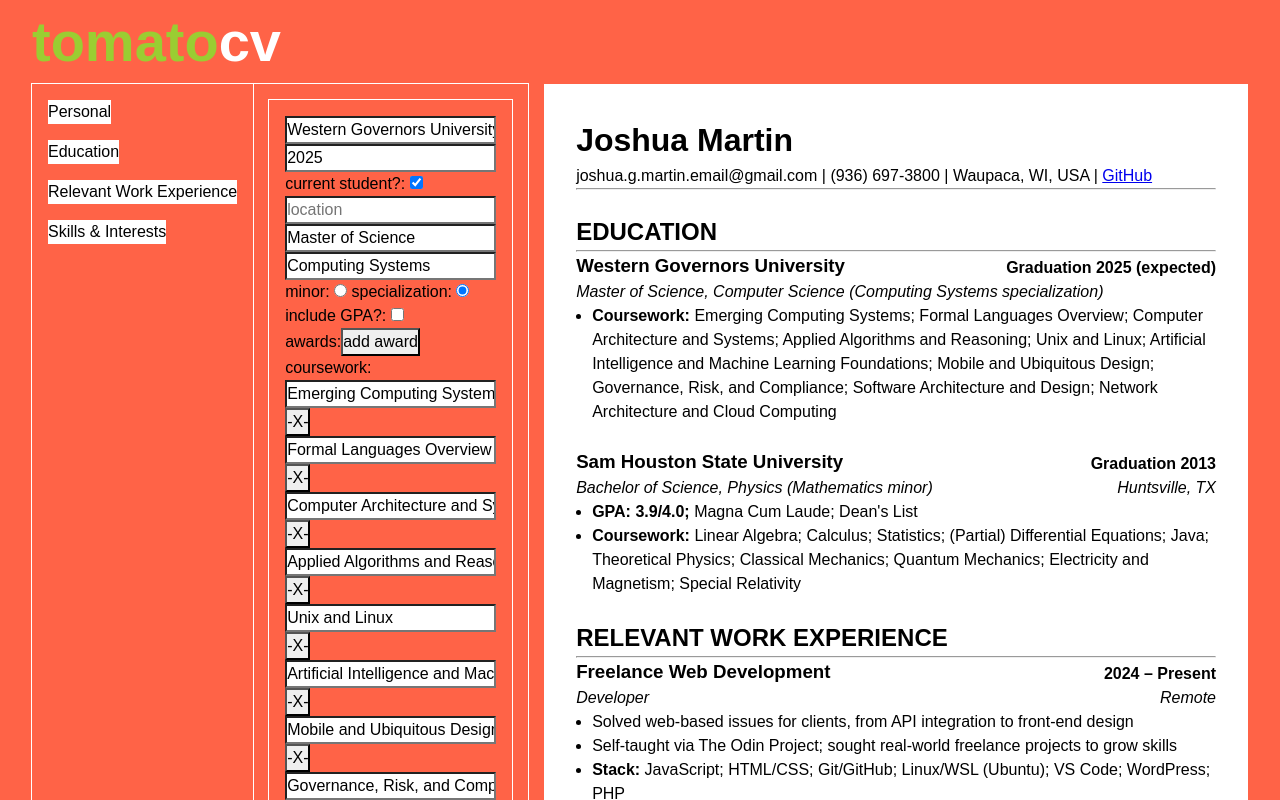
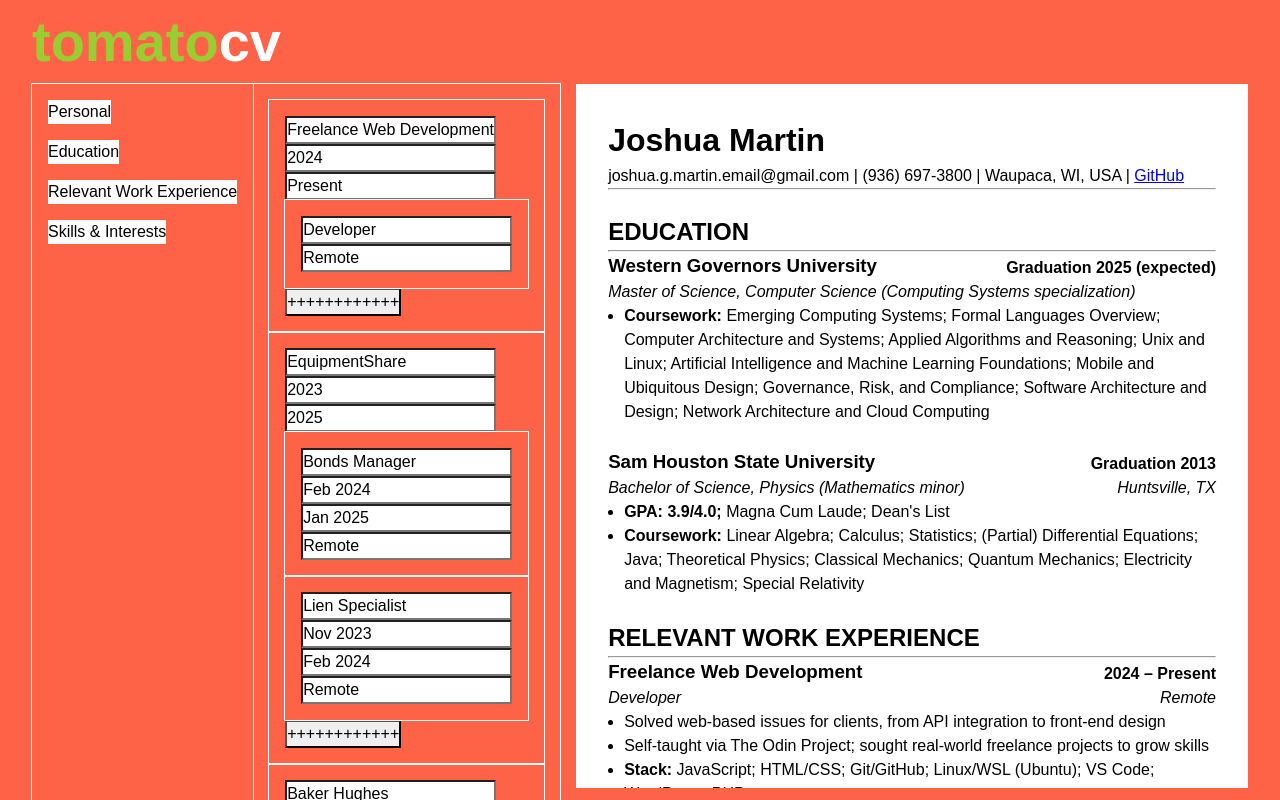
Before and after one commit to joshuaGmartin/cv-app, a React (Vite) app: page / in a window 1280 px wide. Shown: the top 800 px of the page. Built offline with nearby package versions, Linux system fonts and the light colour scheme.

Commit message:
Begin nested data handling in WorkExp input.
Minor css tweaks for dev

```diff
--- a/src/App.css
+++ b/src/App.css
@@ -50,7 +50,9 @@
   }
 }
 
-.InfoInput .education-section {
+.InfoInput .education-section,
+.InfoInput .work-exp-section,
+.InfoInput .work-exp-section .work-exp-job-section {
   padding: var(--padding);
   outline: white solid 1px;
 }
@@ -58,6 +60,12 @@
 .Resume {
   background-color: white;
   padding: calc(2 * var(--padding));
+
+  max-height: calc(100vh - 6rem);
+  overflow-y: scroll;
+
+  /* position: fixed; */
+  /* margin-left: 50rem; */
 }
 
 .Resume .education-top-line,
--- a/src/components/InfoInput.jsx
+++ b/src/components/InfoInput.jsx
@@ -26,7 +26,11 @@ export default function InfoInput({ userData, setUserData, resetData }) {
         );
       case "Relevant Work Experience":
         return (
-          <InfoInput_WorkExp userData={userData} setUserData={setUserData} />
+          <InfoInput_WorkExp
+            userData={userData}
+            setUserData={setUserData}
+            resetData={resetData}
+          />
         );
       case "Skills & Interests":
         return (
@@ -37,12 +41,29 @@ export default function InfoInput({ userData, setUserData, resetData }) {
         );
       default:
         return (
-          // <InfoInput_Personal userData={userData} setUserData={setUserData} />
-          <InfoInput_Education
+          // <InfoInput_Personal
+          //   userData={userData}
+          //   setUserData={setUserData}
+          //   resetData={resetData}
+          // />
+
+          // <InfoInput_Education
+          //   userData={userData}
+          //   setUserData={setUserData}
+          //   resetData={resetData}
+          // />
+
+          <InfoInput_WorkExp
             userData={userData}
             setUserData={setUserData}
             resetData={resetData}
           />
+
+          // <InfoInput_SkillsAndInt
+          //   userData={userData}
+          //   setUserData={setUserData}
+          //   resetData={resetData}
+          // />
         );
     }
   }
--- a/src/components/InfoInput_Education.jsx
+++ b/src/components/InfoInput_Education.jsx
@@ -37,23 +37,12 @@ export default function InfoInput_Education({
       })}
 
       {/* add education button */}
-      <button
-        className="add-education-button"
-        onClick={() =>
-          setUserData({
-            ...userData,
-            education: [
-              ...userData.education,
-              {
-                ...resetData.education[0],
-                id: crypto.randomUUID(),
-              },
-            ],
-          })
-        }
-      >
-        ++++++++++++
-      </button>
+      {componentBuilder.getAddSectionButton(
+        userData,
+        setUserData,
+        resetData,
+        "education"
+      )}
     </div>
   );
 }
@@ -66,7 +55,7 @@ function getEducationInputs(
 ) {
   return (
     <div className="education-inputs">
-      {getEducationInputs_topLine(thisEd, userData, setUserData)}
+      {getEducationInputs_topLines(thisEd, userData, setUserData)}
       {getEducationInputs_listInputs(
         thisEd,
         userData,
@@ -77,7 +66,7 @@ function getEducationInputs(
   );
 }
 
-function getEducationInputs_topLine(thisEd, userData, setUserData) {
+function getEducationInputs_topLines(thisEd, userData, setUserData) {
   return (
     <div className="education-top-lines-inputs">
       {componentBuilder.getTextInput(
@@ -85,7 +74,7 @@ function getEducationInputs_topLine(thisEd, userData, setUserData) {
         "school",
         userData,
         setUserData,
-        thisEd.school + thisEd.gradYear + "school-input"
+        thisEd.id + "-school-input"
       )}
 
       <div className="grad-year-line">
@@ -94,14 +83,14 @@ function getEducationInputs_topLine(thisEd, userData, setUserData) {
           "gradYear",
           userData,
           setUserData,
-          thisEd.school + thisEd.gradYear + "gradYear-input"
+          thisEd.id + "-gradYear-input"
         )}
         {componentBuilder.getCheckBoxInput(
           thisEd,
           "currentStudent",
           userData,
           setUserData,
-          thisEd.school + thisEd.gradYear + "currentStudent-input"
+          thisEd.id + "-currentStudent-input"
         )}
       </div>
 
@@ -110,14 +99,14 @@ function getEducationInputs_topLine(thisEd, userData, setUserData) {
         "location",
         userData,
         setUserData,
-        thisEd.school + thisEd.gradYear + "location-input"
+        thisEd.id + "-location-input"
       )}
       {componentBuilder.getTextInput(
         thisEd,
         "degree",
         userData,
         setUserData,
-        thisEd.school + thisEd.gradYear + "degree-input"
+        thisEd.id + "-degree-input"
       )}
 
       <div className="minOrSpec-line">
@@ -126,21 +115,21 @@ function getEducationInputs_topLine(thisEd, userData, setUserData) {
           "minorOrSpec",
           userData,
           setUserData,
-          thisEd.school + thisEd.gradYear + "minorOrSpec-input"
+          thisEd.id + "-minorOrSpec-input"
         )}
         {componentBuilder.getRadioInput(
           thisEd,
           "minor",
           userData,
           setUserData,
-          thisEd.school + thisEd.gradYear + "minor-input"
+          thisEd.id + "-minor-input"
         )}{" "}
         {componentBuilder.getRadioInput(
           thisEd,
           "specialization",
           userData,
           setUserData,
-          thisEd.school + thisEd.gradYear + "specialization-input"
+          thisEd.id + "-specialization-input"
         )}
       </div>
     </div>
@@ -182,7 +171,7 @@ function getEducationInputs_gpaInputs(thisEd, userData, setUserData) {
         "gpa",
         userData,
         setUserData,
-        thisEd.school + thisEd.gradYear + "includeGPA-input"
+        thisEd.id + "-includeGPA-input"
       )}
       {thisEd.gpa || thisEd.gpa === ""
         ? componentBuilder.getTextInput(
@@ -190,7 +179,7 @@ function getEducationInputs_gpaInputs(thisEd, userData, setUserData) {
             "gpa",
             userData,
             setUserData,
-            thisEd.school + thisEd.gradYear + "gpa-input"
+            thisEd.id + "-gpa-input"
           )
         : null}
       {thisEd.gpa || thisEd.gpa === ""
@@ -199,7 +188,7 @@ function getEducationInputs_gpaInputs(thisEd, userData, setUserData) {
             "gpaScale",
             userData,
             setUserData,
-            thisEd.school + thisEd.gradYear + "gpaScale-input"
+            thisEd.id + "-gpaScale-input"
           )
         : null}
     </div>
--- a/src/components/InfoInput_WorkExp.jsx
+++ b/src/components/InfoInput_WorkExp.jsx
@@ -1,7 +1,175 @@
-export default function InfoInput_WorkExp() {
+import * as componentBuilder from "../modules/componentBuilder.jsx";
+import { FocusHandler } from "../modules/Helper.jsx";
+
+export default function InfoInput_WorkExp({
+  userData,
+  setUserData,
+  resetData,
+}) {
+  const setFocusElementInfo = FocusHandler();
+
   return (
     <div className="InfoInput_WorkExp">
-      this is from InfoInput_WorkExp component
+      {userData.workExperience.map((thisWork) => {
+        return (
+          <div key={thisWork.id} className="work-exp-section">
+            {getWorkExpInputs(
+              thisWork,
+              userData,
+              setUserData,
+              setFocusElementInfo,
+              resetData
+            )}
+          </div>
+        );
+      })}
+      {componentBuilder.getAddSectionButton(
+        userData,
+        setUserData,
+        resetData,
+        "workExperience"
+      )}
     </div>
   );
 }
+
+function getWorkExpInputs(
+  thisWork,
+  userData,
+  setUserData,
+  setFocusElementInfo,
+  resetData
+) {
+  return (
+    <div className="work-exp-inputs">
+      {getWorkExpInputs_topLines(thisWork, userData, setUserData)}
+      {getWorkExpInputs_jobSection(
+        thisWork,
+        userData,
+        setUserData,
+        resetData
+      )}{" "}
+    </div>
+  );
+}
+
+function getWorkExpInputs_topLines(thisWork, userData, setUserData) {
+  return (
+    <div className="work-exp-top-lines-inputs">
+      {componentBuilder.getTextInput(
+        thisWork,
+        "employer",
+        userData,
+        setUserData,
+        thisWork.id + "-employer-input",
+        "workExperience"
+      )}
+
+      <div className="work-exp-section-time">
+        {componentBuilder.getTextInput(
+          thisWork,
+          "totalTimeStart",
+          userData,
+          setUserData,
+          thisWork.id + "-totalTimeStart-input",
+          "workExperience"
+        )}
+        {componentBuilder.getTextInput(
+          thisWork,
+          "totalTimeEnd",
+          userData,
+          setUserData,
+          thisWork.id + "-totalTimeEnd-input",
+          "workExperience"
+        )}
+      </div>
+    </div>
+  );
+}
+
+function getWorkExpInputs_jobSection(
+  thisWork,
+  userData,
+  setUserData,
+  resetData
+) {
+  return (
+    <>
+      {thisWork.jobsInfo.map((thisJob) => {
+        return (
+          <div key={thisJob.id} className="work-exp-job-section">
+            {componentBuilder.getTextInput_nested1(
+              userData,
+              setUserData,
+              thisWork,
+              "workExperience",
+              thisJob,
+              "jobsInfo",
+              "position",
+              thisWork.id + "-position-input"
+            )}
+
+            {thisWork.jobsInfo.length > 1 ? (
+              <>
+                {componentBuilder.getTextInput_nested1(
+                  userData,
+                  setUserData,
+                  thisWork,
+                  "workExperience",
+                  thisJob,
+                  "jobsInfo",
+                  "timeStart",
+                  thisWork.id + "-timeStart-input"
+                )}
+                {componentBuilder.getTextInput_nested1(
+                  userData,
+                  setUserData,
+                  thisWork,
+                  "workExperience",
+                  thisJob,
+                  "jobsInfo",
+                  "timeEnd",
+                  thisWork.id + "-timeEnd-input"
+                )}
+              </>
+            ) : null}
+
+            {/* {getWorkExpInputs_listInputs(
+              thisWork,
+              userData,
+              setUserData,
+              setFocusElementInfo
+              )} */}
+            {componentBuilder.getTextInput_nested1(
+              userData,
+              setUserData,
+              thisWork,
+              "workExperience",
+              thisJob,
+              "jobsInfo",
+              "location",
+              thisWork.id + "-location-input"
+            )}
+          </div>
+        );
+      })}
+      {componentBuilder.getAddSectionButton_nested1(
+        userData,
+        setUserData,
+        thisWork,
+        "workExperience",
+        "jobsInfo",
+        resetData
+      )}
+    </>
+  );
+}
+
+function getWorkExpInputs_listInputs(
+  thisWork,
+  userData,
+  setUserData,
+  setFocusElementInfo
+) {
+  return;
+}
--- a/src/components/ResumePortion_WorkExp.jsx
+++ b/src/components/ResumePortion_WorkExp.jsx
@@ -30,7 +30,7 @@ export default function ResumePortion_WorkExp({ userData }) {
                         </>
                       ) : null}
                     </i>
-                    {index === 0 ? <i>{thisJob.location}</i> : null}
+                    <i>{thisJob.location}</i>
                   </div>
 
                   <ul>
--- a/src/modules/componentBuilder.jsx
+++ b/src/modules/componentBuilder.jsx
@@ -1,12 +1,22 @@
-export function getTextInput(thisEd, key, userData, setUserData, inputName) {
-  // let [thisEd, key, userData, setUserData, inputName, type] = args;
-  let value = thisEd[key];
+// =========================================================================
+// unnested updaters
+// =========================================================================
+
+export function getTextInput(
+  thisListItem,
+  key,
+  userData,
+  setUserData,
+  inputName,
+  dataType
+) {
+  let value = thisListItem[key];
 
   // handle special
   if (key === "minorOrSpec") {
     key = "minor";
-    if (thisEd.minor === null) key = "specialization";
-    value = thisEd[key];
+    if (thisListItem.minor === null) key = "specialization";
+    value = thisListItem[key];
   }
   if (key === "gpa" || key === "gpaScale") {
     if (value === true) value = "";
@@ -21,6 +31,12 @@ export function getTextInput(thisEd, key, userData, setUserData, inputName) {
     case "gpaScale":
       placeholder = "gpa scale";
       break;
+    case "totalTimeStart":
+      placeholder = "when started?";
+      break;
+    case "totalTimeEnd":
+      placeholder = "when ended?";
+      break;
   }
 
   return (
@@ -33,13 +49,13 @@ export function getTextInput(thisEd, key, userData, setUserData, inputName) {
         onChange={(e) =>
           setUserData({
             ...userData,
-            education: userData.education.map((mapEd) => {
-              if (mapEd.id === thisEd.id) {
+            [dataType]: userData[dataType].map((thisMap) => {
+              if (thisMap.id === thisListItem.id) {
                 return {
-                  ...mapEd,
+                  ...thisMap,
                   [key]: e.target.value,
                 };
-              } else return { ...mapEd };
+              } else return { ...thisMap };
             }),
           })
         }
@@ -48,9 +64,8 @@ export function getTextInput(thisEd, key, userData, setUserData, inputName) {
   );
 }
 
-//bug: dont think index will work once add delete/add awards. will need ids in database lists? - works
 export function getListItemInput(
-  thisEd,
+  thisListItem,
   userData,
   setUserData,
   inputName,
@@ -82,7 +97,7 @@ export function getListItemInput(
         setUserData({
           ...userData,
           education: userData.education.map((mapEd) => {
-            if (mapEd.id === thisEd.id) {
+            if (mapEd.id === thisListItem.id) {
               return {
                 ...mapEd,
                 [key]: mapEd[key].map((maplistItem, mapIndex) => {
@@ -99,13 +114,13 @@ export function getListItemInput(
 }
 
 export function getCheckBoxInput(
-  thisEd,
+  thisListItem,
   key,
   userData,
   setUserData,
   inputName
 ) {
-  let checked = thisEd[key];
+  let checked = thisListItem[key];
 
   let label = key;
   switch (key) {
@@ -114,7 +129,7 @@ export function getCheckBoxInput(
       break;
     case "gpa":
       label = "include GPA";
-      if (thisEd.gpa === "") checked = true; // empty string is false in boolean
+      if (thisListItem.gpa === "") checked = true; // empty string is false in boolean
       break;
   }
 
@@ -125,16 +140,19 @@ export function getCheckBoxInput(
         id={inputName}
         name={inputName}
         type="checkbox"
-        checked={checked} // thisEd[key] || thisEd.gpa === "" ???
+        checked={checked} // thisListItem[key] || thisListItem.gpa === "" ???
         onChange={() =>
           setUserData({
             ...userData,
             education: userData.education.map((mapEd) => {
-              if (mapEd === thisEd) {
+              if (mapEd === thisListItem) {
                 return {
                   ...mapEd,
-                  [key]: !thisEd[key],
-                  gpaScale: key === "gpa" ? !thisEd.gpaScale : thisEd.gpaScale, // could make condition to save GPA in dataBase
+                  [key]: !thisListItem[key],
+                  gpaScale:
+                    key === "gpa"
+                      ? !thisListItem.gpaScale
+                      : thisListItem.gpaScale, // could make condition to save GPA in dataBase
                 };
               } else return { ...mapEd };
             }),
@@ -145,7 +163,13 @@ export function getCheckBoxInput(
   );
 }
 
-export function getRadioInput(thisEd, key, userData, setUserData, inputName) {
+export function getRadioInput(
+  thisListItem,
+  key,
+  userData,
+  setUserData,
+  inputName
+) {
   let otherKey = "minor";
   if (key === "minor") otherKey = "specialization";
 
@@ -157,15 +181,15 @@ export function getRadioInput(thisEd, key, userData, setUserData, inputName) {
         id={inputName}
         name={inputName}
         value={key}
-        checked={thisEd[key] !== null}
+        checked={thisListItem[key] !== null}
         onChange={() =>
           setUserData({
             ...userData,
             education: userData.education.map((mapEd) => {
-              if (mapEd === thisEd) {
+              if (mapEd === thisListItem) {
                 return {
                   ...mapEd,
-                  [key]: thisEd[otherKey],
+                  [key]: thisListItem[otherKey],
                   [otherKey]: null,
                 };
               } else return { ...mapEd };
@@ -176,3 +200,140 @@ export function getRadioInput(thisEd, key, userData, setUserData, inputName) {
     </label>
   );
 }
+
+export function getAddSectionButton(
+  userData,
+  setUserData,
+  resetData,
+  sectionType
+) {
+  return (
+    <button
+      className={`add-${sectionType}-button`}
+      onClick={() =>
+        setUserData({
+          ...userData,
+          [sectionType]: [
+            ...userData[sectionType],
+            {
+              ...resetData[sectionType][0],
+              id: crypto.randomUUID(),
+            },
+          ],
+        })
+      }
+    >
+      ++++++++++++
+    </button>
+  );
+}
+
+// =========================================================================
+// nested updaters
+// =========================================================================
+
+export function getTextInput_nested1(
+  userData,
+  setUserData,
+  thisSection_top,
+  thisSection_top_key,
+  thisSection_nested,
+  thisSection_nested_key,
+  keyToChange,
+  inputName
+) {
+  let value = thisSection_nested[keyToChange];
+
+  // set and format placeholders
+  let placeholder = keyToChange;
+  switch (keyToChange) {
+    //test
+    case "timeStart":
+      placeholder = "when start position?";
+      break;
+    case "timeEnd":
+      placeholder = "when end position?";
+      break;
+  }
+
+  return (
+    <div>
+      <input
+        name={inputName}
+        type="text"
+        placeholder={placeholder}
+        value={value}
+        onChange={(e) =>
+          setUserData({
+            ...userData,
+            [thisSection_top_key]: userData[thisSection_top_key].map(
+              (topSectionMap) => {
+                if (topSectionMap.id === thisSection_top.id) {
+                  return {
+                    ...topSectionMap,
+                    [thisSection_nested_key]: topSectionMap[
+                      thisSection_nested_key
+                    ].map((nestedSectionMap) => {
+                      if (nestedSectionMap.id === thisSection_nested.id) {
+                        return {
+                          ...nestedSectionMap,
+                          [keyToChange]: e.target.value,
+                        };
+                      } else return nestedSectionMap;
+                    }),
+                  };
+                } else return topSectionMap;
+              }
+            ),
+          })
+        }
+      />
+    </div>
+  );
+}
+
+export function getAddSectionButton_nested1(
+  userData,
+  setUserData,
+  thisSection_top,
+  thisSection_top_key,
+  thisSection_nested_key,
+  resetData
+) {
+  return (
+    <button
+      className={`add-${thisSection_nested_key}-button`} //need formatting
+      onClick={() =>
+        setUserData({
+          ...userData,
+          [thisSection_top_key]: userData[thisSection_top_key].map(
+            (topSectionMap) => {
+              if (topSectionMap.id === thisSection_top.id) {
+                return {
+                  ...topSectionMap,
+                  [thisSection_nested_key]: [
+                    ...topSectionMap[thisSection_nested_key],
+                    resetData[thisSection_top_key][0][
+                      thisSection_nested_key
+                    ][0],
+                  ],
+                };
+              }
+              return topSectionMap;
+            }
+          ),
+
+          // [
+          //   ...userData[thisSection_top_key],
+          //   {
+          //     ...resetData[thisSection_top_key][0],
+          //     id: crypto.randomUUID(),
+          //   },
+          // ],
+        })
+      }
+    >
+      ++++++++++++
+    </button>
+  );
+}
```
Also changed, not shown: 1 other file (tests, documents, lock files or other folders).
